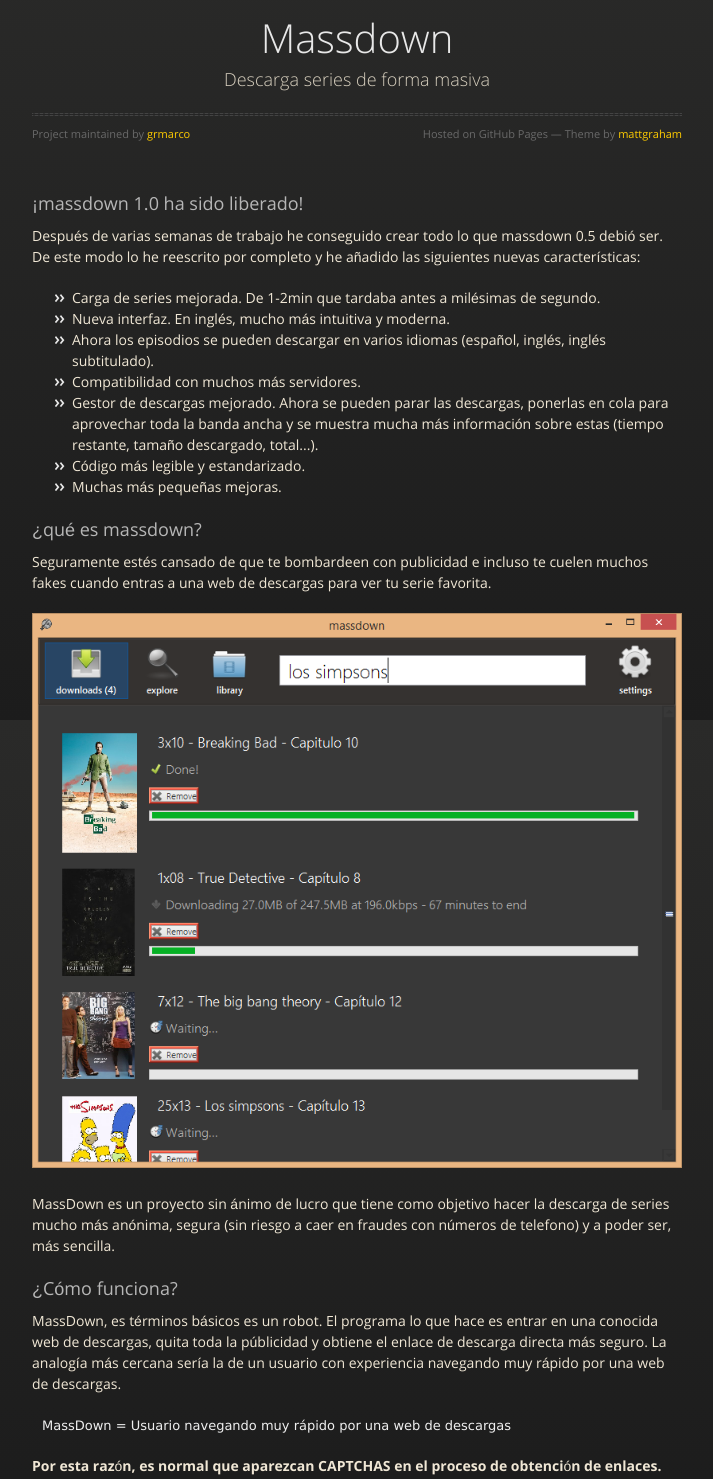
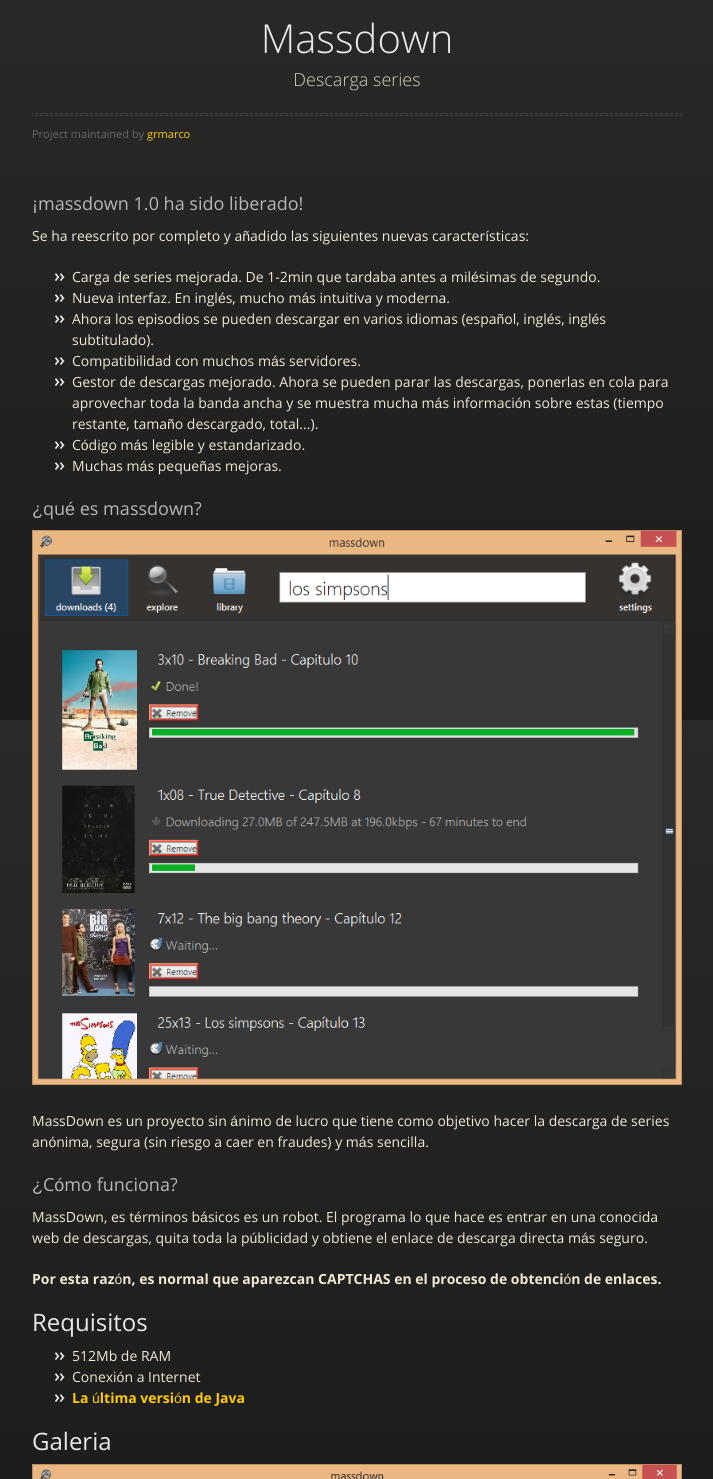
Before and after one commit to grmarco/massdown, a plain HTML site: page index.html in a window 1280 px wide. Shown: the part 80-1559 px from the top of the page, without its empty margins (283-996 px from the left). Drawn offline with nearby package versions, Linux system fonts and the light colour scheme.

Commit message:
Update index.html

```diff
--- a/index.html
+++ b/index.html
@@ -30,16 +30,15 @@
       <section>
         <div id="title">
           <h1>Massdown</h1>
-          <p>Descarga series de forma masiva</p>
+          <p>Descarga series</p>
           <hr>
           <span class="credits left">Project maintained by <a href="https://github.com/grmarco">grmarco</a></span>
-          <span class="credits right">Hosted on GitHub Pages &mdash; Theme by <a href="https://twitter.com/michigangraham">mattgraham</a></span>
         </div>
 
         <h3>
 <a name="da-la-bienvenida-a-massdown" class="anchor" href="#da-la-bienvenida-a-massdown"><span class="octicon octicon-link"></span></a>¡massdown 1.0 ha sido liberado!</h3>
 
-<p>Después de varias semanas de trabajo he conseguido crear todo lo que massdown 0.5 debió ser. De este modo lo he reescrito por completo y he añadido las siguientes nuevas características:</p>
+<p>Se ha reescrito por completo y añadido las siguientes nuevas características:</p>
 <ul>
 	<li>Carga de series mejorada. De 1-2min que tardaba antes a milésimas de segundo.</li>
 	<li>Nueva interfaz. En inglés, mucho más intuitiva y moderna.</li>
@@ -52,18 +51,14 @@
 
 <h3><a name="da-la-bienvenida-a-massdown" class="anchor" href="#da-la-bienvenida-a-massdown"><span class="octicon octicon-link"></span></a>¿qué es massdown?</h3>
 
-<p>Seguramente estés cansado de que te bombardeen con publicidad e incluso te cuelen muchos fakes cuando entras a una web de descargas para ver tu serie favorita.</p>
-
 <p><img src="images/captura2.png" alt="Captura Massdown"></p>
 
-<p>MassDown es un proyecto sin ánimo de lucro que tiene como objetivo hacer la descarga de series mucho más anónima, segura (sin riesgo a caer en fraudes con números de telefono) y a poder ser, más sencilla.</p>
+<p>MassDown es un proyecto sin ánimo de lucro que tiene como objetivo hacer la descarga de series anónima, segura (sin riesgo a caer en fraudes) y más sencilla.</p>
 
 <h3>
 <a name="c%C3%B3mo-funciona" class="anchor" href="#c%C3%B3mo-funciona"><span class="octicon octicon-link"></span></a>¿Cómo funciona?</h3>
 
-<p>MassDown, es términos básicos es un robot. El programa lo que hace es entrar en una conocida web de descargas, quita toda la públicidad y obtiene el enlace de descarga directa más seguro. La analogía más cercana sería la de un usuario con experiencia navegando muy rápido por una web de descargas.</p>
-
-<p><code>MassDown = Usuario navegando muy rápido por una web de descargas</code></p>
+<p>MassDown, es términos básicos es un robot. El programa lo que hace es entrar en una conocida web de descargas, quita toda la públicidad y obtiene el enlace de descarga directa más seguro.</p>
 
 <p><strong>Por esta razón, es normal que aparezcan CAPTCHAS en el proceso de obtención de enlaces.</strong></p>
 
@@ -93,7 +88,7 @@
 <h2>
 <a name="autor" class="anchor" href="#autor"><span class="octicon octicon-link"></span></a>Autor</h2>
 
-<p>Este programa no tiene ningún fin lucrativo y los enlaces de las descargas utilizados pertenecen a terceros por lo que me exento totalmente del uso que se le de. Podéis seguirme en twitter <a href="https://twitter.com/gmarco_">@gmarco_</a>.</p>
+<p>Este programa no tiene ningún fin lucrativo y los enlaces de las descargas utilizados pertenecen a terceros.</p>
       </section>
 
     </div>
```
